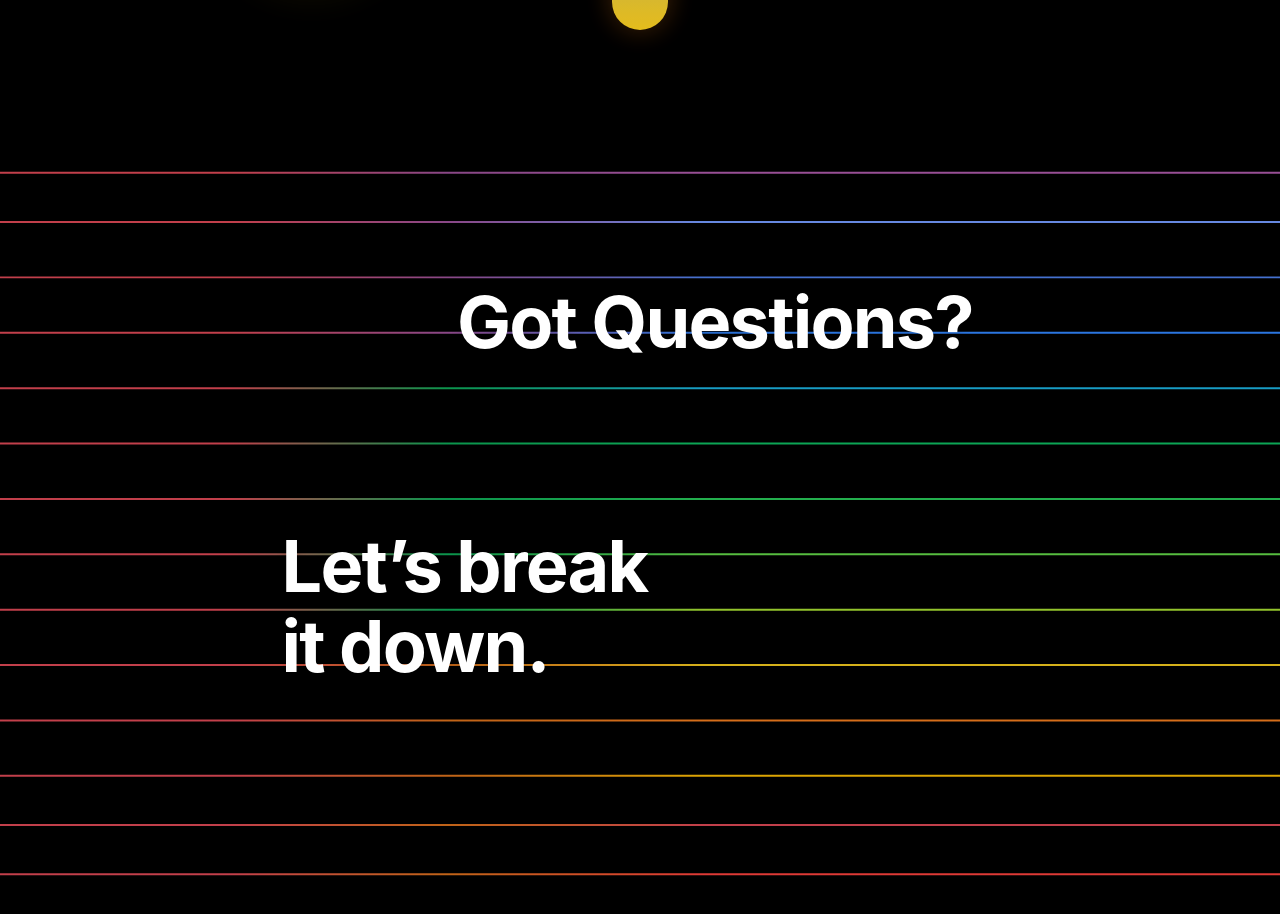
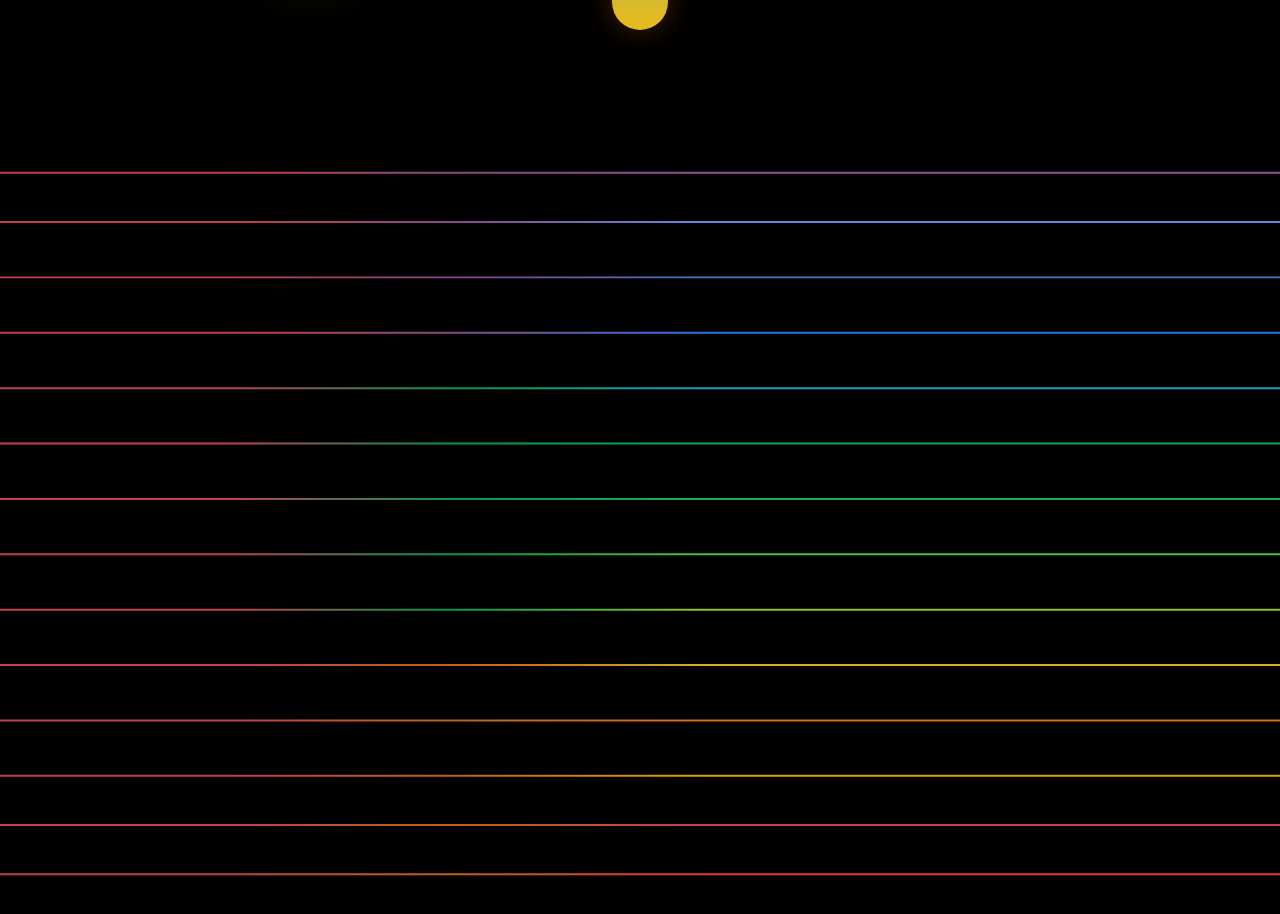
Before and after one commit to GDGVIT/Devjams26-Frontend, a Next.js app in the folder devjams/: page / in a window 1280 px wide. Shown: the part 8067-8981 px from the top of the page. Built offline with nearby package versions, Linux system fonts and the light colour scheme; a web font is replaced by a local one.

Commit message:
fix: got questions

```diff
--- a/devjams/components/sections/GotQuestions.tsx
+++ b/devjams/components/sections/GotQuestions.tsx
@@ -30,6 +30,29 @@ export function GotQuestions() {
   const fullGradientOpacity = useTransform(scrollYProgress, [0.37, 0.5], [0, 1]);
   const linesOpacity = useTransform(scrollYProgress, [0.37, 0.47], [1, 0]);
 
+  // Text is clipped to the expanding colorful triangle, so it stays hidden
+  // until the cover reveals it.
+  const clipPath = useTransform(
+    [apexX, apexY, fullGradientOpacity],
+    (values: number[]) => {
+      const full = values[2] ?? 0;
+      if (full >= 0.99) {
+        return "polygon(0% 0%, 100% 0%, 100% 100%, 0% 100%)";
+      }
+      const xVal = values[0] ?? 550;
+      const yVal = values[1] ?? 0;
+      const xPct = (xVal / 10).toFixed(2);
+      const yPct = (yVal / 6.5).toFixed(2);
+
+      if (full > 0) {
+        const leftX = (Number(xPct) * (1 - full)).toFixed(2);
+        const rightX = (Number(xPct) + (100 - Number(xPct)) * full).toFixed(2);
+        return `polygon(0% 0%, 100% 0%, ${rightX}% 100%, ${leftX}% 100%)`;
+      }
+      return `polygon(0% 0%, 100% 0%, ${xPct}% ${yPct}%)`;
+    },
+  );
+
   // Stage 3: screen is fully colorful -> fade to black (0.45 -> 0.85)
   const graphicOpacity = useTransform(scrollYProgress, [0.45, 0.85], [1, 0]);
   const textOpacity = useTransform(scrollYProgress, [0.45, 0.78], [1, 0]);
@@ -53,7 +76,7 @@ export function GotQuestions() {
 
           <motion.div
             className="absolute inset-0 pointer-events-none"
-            style={{ opacity: textOpacity }}
+            style={{ clipPath, opacity: textOpacity }}
           >
             <GotQuestionsHeading />
             <GotQuestionsSubHeading />
```
